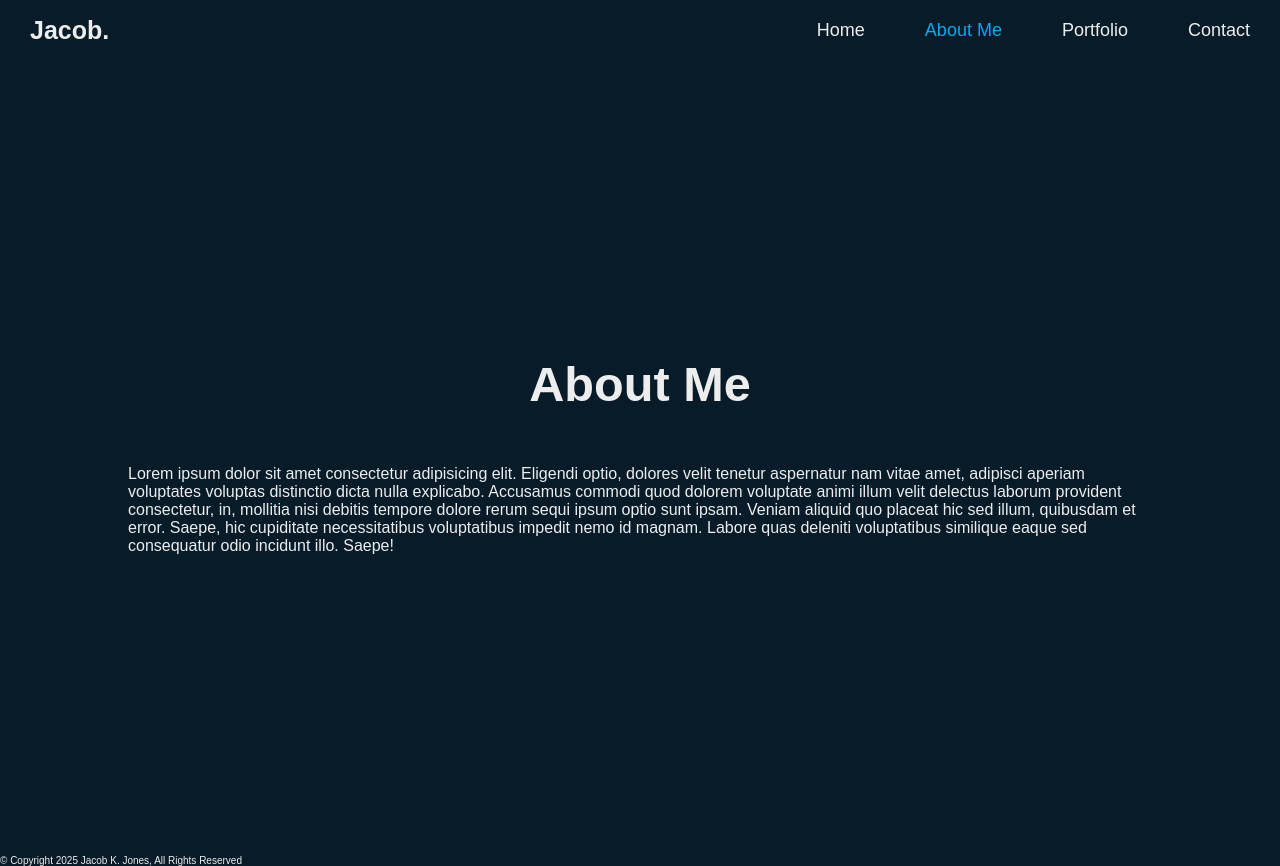
After one commit to Linux-bootloader/Portfolio, a Flask app: page /about in a window 1280 px wide. The commit adds this page. Run offline with Flask 3, Linux system fonts and the light colour scheme; parts of the project's set-up code (start-up, migrations or seed data) failed here and were passed over; some libraries are stand-ins or nearby versions; some web fonts are replaced.

Commit message:
made basic about me

```diff
--- a/app.py
+++ b/app.py
@@ -75,6 +75,9 @@ def load_posts_from_notion():
 def home():
     return render_template("index.html", title="Home")
 
+@app.route("/about")
+def about():
+    return render_template("about.html", title="About Me")
 
 @app.route("/portfolio")
 def portfolio():
--- a/static/styles.css
+++ b/static/styles.css
@@ -395,6 +395,36 @@ nav a {
     transform: translateY(-3px);
 }
 
+.aboutme {
+    display: flex;
+    flex-direction: column;
+    align-items: center;
+    justify-content: center;
+    min-height: 100vh;
+    padding: 80px 10%;
+    background: #081b29;
+    color: #ededed;
+}
+
+.aboutme h1 {
+    position: relative;
+    font-size: clamp(2.3rem, 3.8vw, 5rem);
+    font-weight: 700;
+    line-height: 1.2;
+    padding-bottom: 5%;
+}
+
+.aboutme h1::before {
+    content: '';
+    position: absolute;
+    top: 0;
+    right: 0;
+    width: 100%;
+    height: 100%;
+    background: #081b29;
+    animation: showRight 1s ease forwards;
+    animation-delay: 1s;
+}
 
 @keyframes fadeIn {
     from { opacity: 0; transform: translateY(20px); }
--- /dev/null
+++ b/templates/about.html
@@ -0,0 +1,10 @@
+{% extends "base.html" %}
+
+{% block content %}
+<div class="aboutme">
+
+    <h1>About Me</h1>
+    <p>Lorem ipsum dolor sit amet consectetur adipisicing elit. Eligendi optio, dolores velit tenetur aspernatur nam vitae amet, adipisci aperiam voluptates voluptas distinctio dicta nulla explicabo. Accusamus commodi quod dolorem voluptate animi illum velit delectus laborum provident consectetur, in, mollitia nisi debitis tempore dolore rerum sequi ipsum optio sunt ipsam. Veniam aliquid quo placeat hic sed illum, quibusdam et error. Saepe, hic cupiditate necessitatibus voluptatibus impedit nemo id magnam. Labore quas deleniti voluptatibus similique eaque sed consequatur odio incidunt illo. Saepe!</p>
+
+</div>
+{% endblock %}
```
